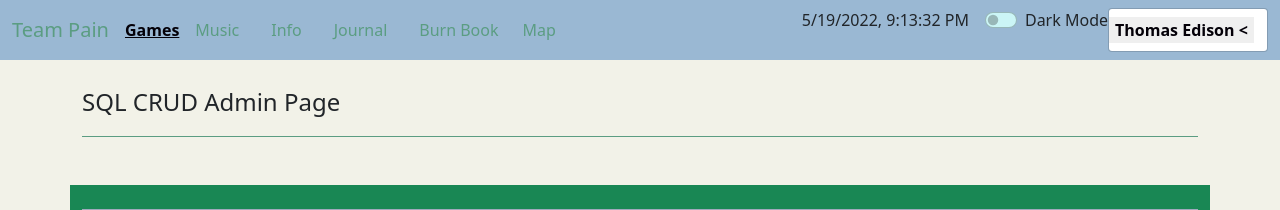
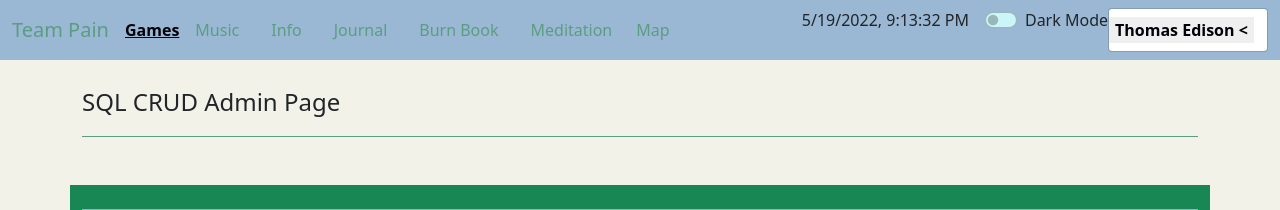
Before and after one commit to vaishavijay/pain.github.io, a Flask app: page /crud/ in a window 1280 px wide. Shown: the top 210 px of the page. Run offline with Flask 2, Linux system fonts and the light colour scheme; a user stored in the database is signed in; data comes from the database, SQL or seed files in the repository; some libraries are stand-ins or nearby versions.

Commit message:
fixed meditation page

```diff
--- a/templates/fragments/navbar.html
+++ b/templates/fragments/navbar.html
@@ -79,7 +79,6 @@
 {#            <div class="menu-content">#}
 {#                <a class="nav-link" href="{{ url_for('notes.notes') }}">Journal</a>#}
 {#                <a class="nav-link" href="{{ url_for('burnbook') }}">Burn Book</a>#}
-{#                <a class="nav-link" href="{{ url_for('meditate') }}">Meditation Page</a>#}
                 {#            </div>#}
 
         </div>
@@ -89,8 +88,10 @@
         {#    THE BELOW TWO LINES ARE TEMPORARY UNTIL THE DROPDOWN WORKS#}
         <a class="nav-link" href="{{ url_for('notes.notes') }}">Journal</a>
         <a class="nav-link" href="{{ url_for('burnbook') }}">Burn Book</a>
+        <a class="nav-link" href="{{ url_for('meditate') }}">Meditation</a>
 
-        <div class="collapse navbar-collapse" id="navbarNavAltMarkup">
+
+            <div class="collapse navbar-collapse" id="navbarNavAltMarkup">
             <div class="navbar-nav">
                 {% if current_user.is_authenticated %}
                 <a class="nav-link" href="{{ url_for('gmap') }}">Map</a>
```
